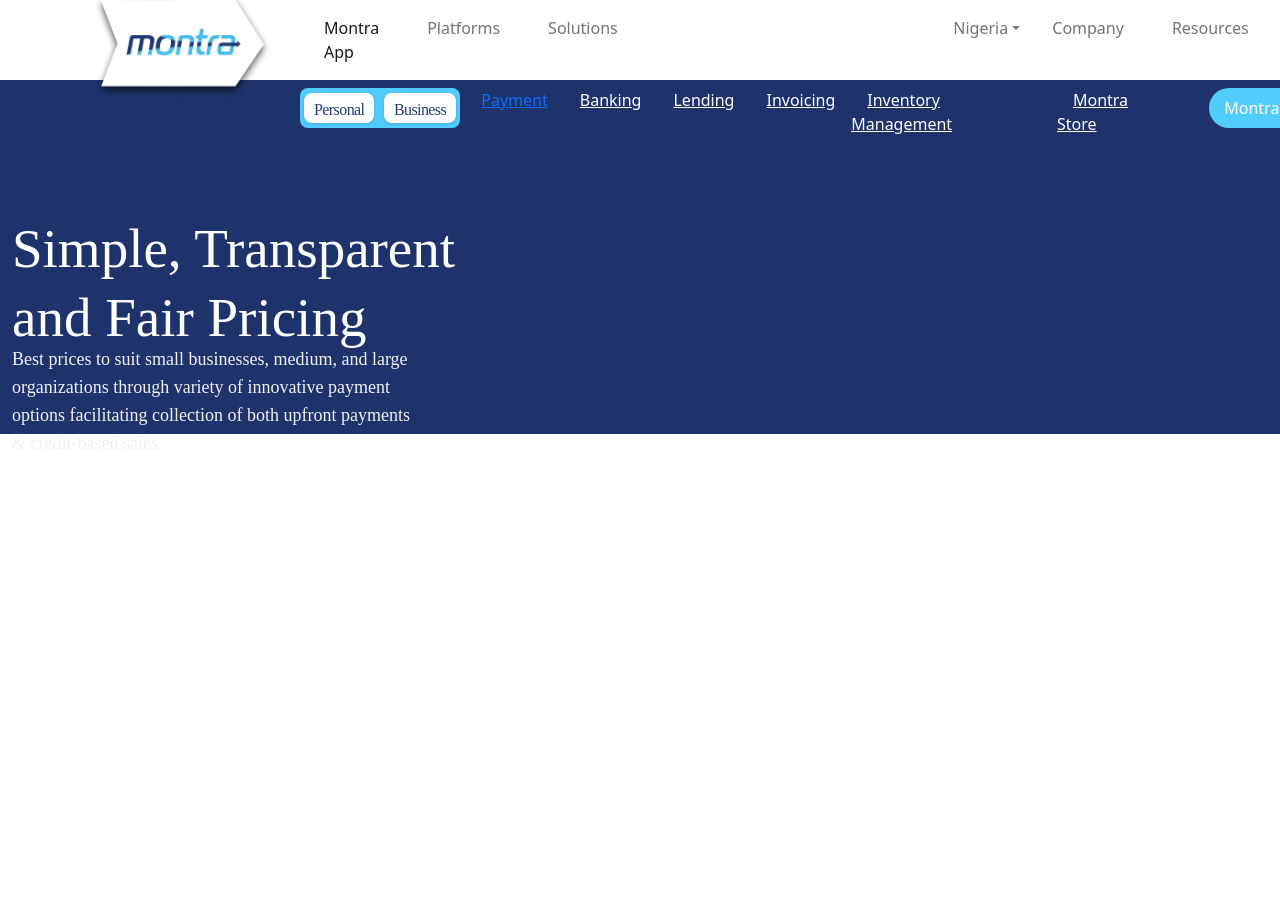
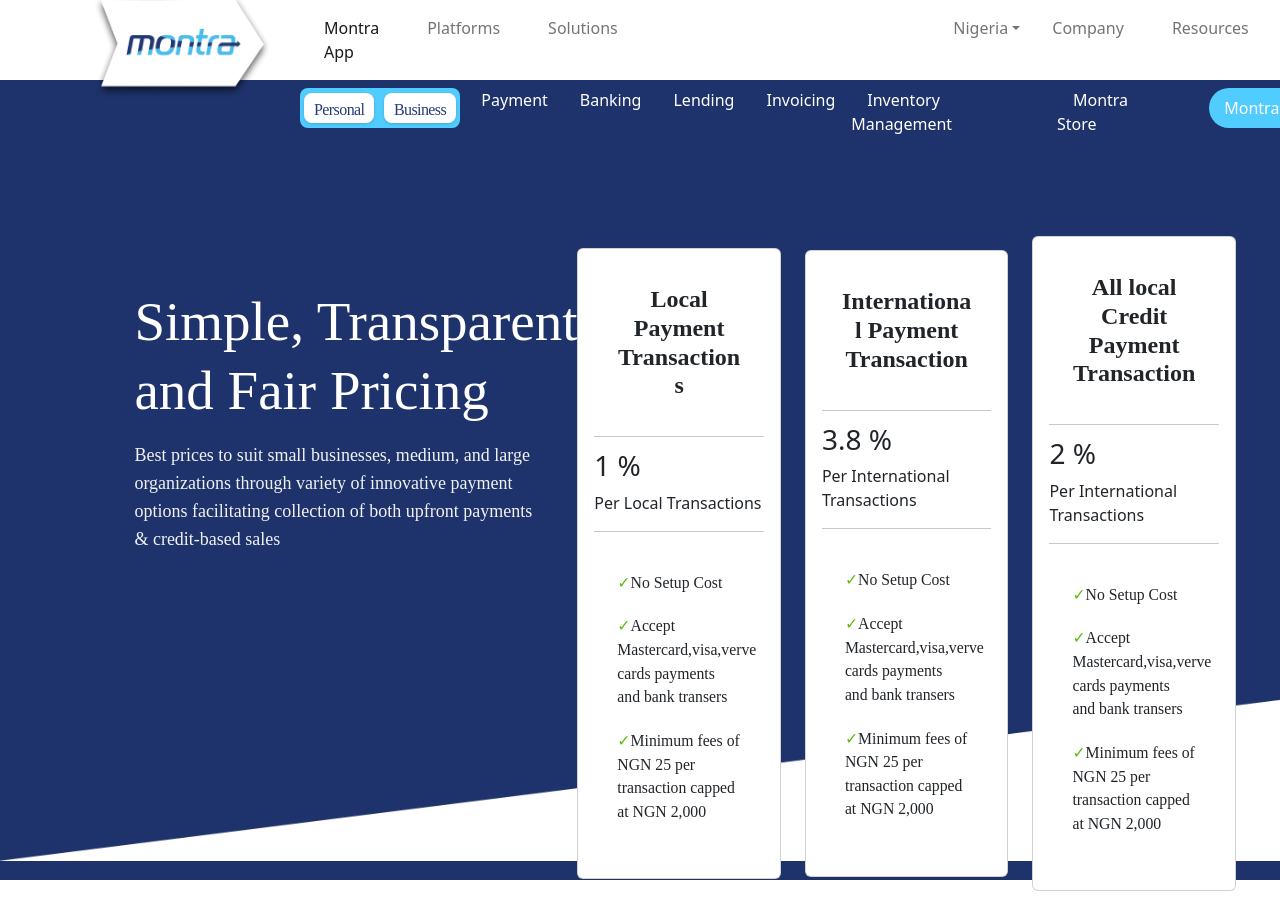
Before and after one commit to kishanmalhotra65/montra, a React (Create React App) app: page / in a window 1280 px wide. Shown: the top 911 px of the page. Before the commit the page ends 800 px from the top, so only its background shows below. Built offline with nearby package versions, Linux system fonts and the light colour scheme; no server answers.

Commit message:
code updated

```diff
--- a/src/components/Bank/Bank.css
+++ b/src/components/Bank/Bank.css
@@ -1,4 +1,4 @@
-.Bank {
+btn__main.Bank {
       background-color: #ebf2f9;
       overflow: hidden;
 }
--- a/src/components/Bank/Bank.js
+++ b/src/components/Bank/Bank.js
@@ -13,7 +13,7 @@
                     <div className='col-6 sideBox'>
                         <h6 className='title'>Banking</h6>
                         <h2 className='subTitle'><strong>Open a bank account instantly</strong> with our partner banks and operate through our Agent Network</h2>
-                        <div className='row btn__main '>
+                        <div className=' btn__main '>
                             <div className='col-4'>
                                 <p className='download'>Download</p>
                             </div>
--- a/src/components/MontraPrice/SubHeader/SubHeader.css
+++ b/src/components/MontraPrice/SubHeader/SubHeader.css
@@ -43,3 +43,7 @@
       border-radius: 77.0558px;
       color: #ffffff;
 }
+
+.sub-nav-link {
+      text-decoration: none;
+}
--- a/src/components/MontraPrice/SubHeader/SubHeader.js
+++ b/src/components/MontraPrice/SubHeader/SubHeader.js
@@ -19,7 +19,7 @@
                         <div className='col-9 sub-header-heading'>
                             <ul className="navbar-nav me-auto">
                                 <li className="sub-header-nav-item">
-                                    <a className="sub-sub-nav-link px-3" href="/">Payment</a>
+                                    <a className="sub-nav-link px-3" href="/">Payment</a>
                                 </li>
                                 <li className="nav-item">
                                     <a className="sub-nav-link px-3" href="/">Banking</a>
--- a/src/components/MontraPrice/view/HomePage/HomePage.css
+++ b/src/components/MontraPrice/view/HomePage/HomePage.css
@@ -1,5 +1,7 @@
 .Home-Page {
       background-image: url('../../../../assets/background.png');
+      background-size: contain;
+      height: 100vh;
 }
 .Home-Page-Heading h2 {
       width: 524px;
@@ -9,10 +11,6 @@
       font-size: 55px;
       line-height: 125%;
       /* or 69px */
-
-      display: flex;
-      align-items: center;
-
       color: #ffffff;
 }
 .Home-Page-Heading p {
@@ -31,9 +29,6 @@
 }
 .Home-Page-Heading button {
       box-sizing: border-box;
-
-      /* Auto layout */
-
       display: flex;
       flex-direction: row;
       justify-content: center;
@@ -48,3 +43,69 @@
       border: 0.686861px solid #20336b;
       border-radius: 9.13546px;
 }
+
+.Home-Page-Heading {
+      padding: 6rem 0 0 8.4rem;
+}
+.price-css {
+      display: flex;
+      flex-direction: row;
+      justify-content: center;
+      align-items: center;
+      flex-wrap: wrap;
+      margin: 20px;
+}
+ul {
+      list-style: none;
+}
+.card__ul li:before {
+      content: '✓';
+      color: #5ebb0f;
+}
+
+ul.card__ul {
+      padding: 13px;
+}
+.card-title {
+      padding: 20px;
+}
+.card__ul li {
+      margin: 0;
+      padding: 0;
+      text-overflow: clip;
+      word-wrap: normal;
+      font-family: 'Test Söhne';
+      font-size: 15.7431px;
+      padding: 10px;
+}
+.card-title {
+      text-align: center;
+      font-family: 'Test Söhne';
+      font-size: 24px;
+      line-height: 120%;
+      font-weight: bolder;
+}
+.card-subTitle-box.subTitle {
+      font-family: 'DM Sans';
+      font-style: normal;
+      font-weight: 900;
+      font-size: 30.6944px;
+      line-height: 37px;
+      text-align: center;
+}
+.card-subTitle-box.price__text {
+      text-align: center;
+}
+
+.btn__main {
+      background-color: #ebf2f9;
+      overflow: hidden;
+}
+
+.download_btn {
+      padding: 5rem;
+}
+
+.download_btn .download {
+      color: #000000;
+}
--- a/src/components/MontraPrice/view/HomePage/HomePage.js
+++ b/src/components/MontraPrice/view/HomePage/HomePage.js
@@ -8,14 +8,99 @@
 // import dashboard from '../../../assets/dashboard.png'
 
 function HomePage() {
+
+
+
+
     return (
         <div className="Home-Page">
             <SubHeader />
-            <div className='container-fluid'>
+            <div className='container-fluid h-400'>
                 <div className='row mt-5'>
                     <div className='col-5 Home-Page-Heading '>
                         <h2>Simple, Transparent and Fair Pricing</h2>
                         <p>Best prices to suit small businesses, medium, and large organizations through variety of innovative payment options facilitating collection of both upfront payments & credit-based sales</p>
+                    </div>
+                    <div className='col-7 mt-4'>
+                        <div className='row price-css'>
+                            <div className='col-4'>
+                                <div class="card">
+                                    <div class="card-body">
+                                        <h5 className="card-title">Local Payment
+                                            Transactions</h5>
+                                        <hr />
+                                        <div className='card-subtitle card-subTitle-box '>
+                                            <h3 className=' price subTitle'>1 %</h3>
+                                            <span className='price__text'>Per Local Transactions</span>
+                                        </div>
+                                        <hr />
+
+                                        <ul className='card__ul'>
+                                            <li>No Setup Cost</li>
+                                            <li>Accept Mastercard,visa,verve cards payments and bank transers</li>
+                                            <li>Minimum fees of NGN 25 per transaction capped at NGN 2,000</li>
+                                        </ul>
+                                    </div>
+                                </div>
+                            </div>
+                            <div className='col-4'>
+                                <div class="card">
+                                    <div class="card-body">
+                                        <h5 className="card-title">International Payment
+                                            Transaction</h5>
+                                        <hr />
+                                        <div className='card-subtitle card-subTitle-box'>
+                                            <h3 className='subTitle'>3.8 %</h3>
+                                            <span className="price__text">Per International Transactions</span>
+                                        </div>
+                                        <hr />
+
+                                        <ul className='card__ul'>
+                                            <li>No Setup Cost</li>
+                                            <li>Accept Mastercard,visa,verve cards payments and bank transers</li>
+                                            <li>Minimum fees of NGN 25 per transaction capped at NGN 2,000</li>
+                                        </ul>
+
+                                    </div>
+                                </div>
+                            </div>
+                            <div className='col-4'>
+                                <div class="card">
+                                    <div class="card-body">
+                                        <h5 class="card-title">All local Credit Payment
+                                            Transaction</h5>
+
+                                        <hr />
+                                        <div className='card-subtitle card-subTitle-box'>
+                                            <h3 className='subTitle'>2 %</h3>
+                                            <span className="price__text">Per International Transactions</span>
+                                        </div>
+                                        <hr />
+                                        <ul className='card__ul'>
+                                            <li>No Setup Cost</li>
+                                            <li>Accept Mastercard,visa,verve cards payments and bank transers</li>
+                                            <li>Minimum fees of NGN 25 per transaction capped at NGN 2,000</li>
+                                        </ul>
+                                    </div>
+                                </div>
+                            </div>
+                        </div>
+                    </div>
+                </div>
+                {/* <button className='download_btn'><div className='col-6'>
+                    <p className='download'>Download</p>
+                </div>
+                    <div className='col-4 '>
+                        <img className="btnLogo" src={btnLogo} alt="" srcset="" />
+                    </div>
+                    <div className='col-1'>
+                        <img className="googleLogo"
+                            src={appleLogo} alt="" srcset="" />
+                    </div>
+                    <div className='col-1'>
+                        <img className="googleLogo" src={googlePlay} alt="" srcset="" />
+
+                    </div></button> */}
                 {/* <div className='row btn__main '>
                     <div className='col-6'>
                         <p className='download'>Download</p>
@@ -33,14 +118,6 @@
                     </div>
                 </div> */}
             </div>
-                    <div className='col-7'>
-                        <div>
-                            {/* <img src={HomepageMoblieImg} alt='HomepageMoblieImg' />
-                            <img src={dashboard} alt='dashboard' /> */}
-                        </div>
-                    </div>
-                </div>
-            </div>
         </div>
     )
 }
```
Lines whose indentation alone changed are shown as unchanged.
